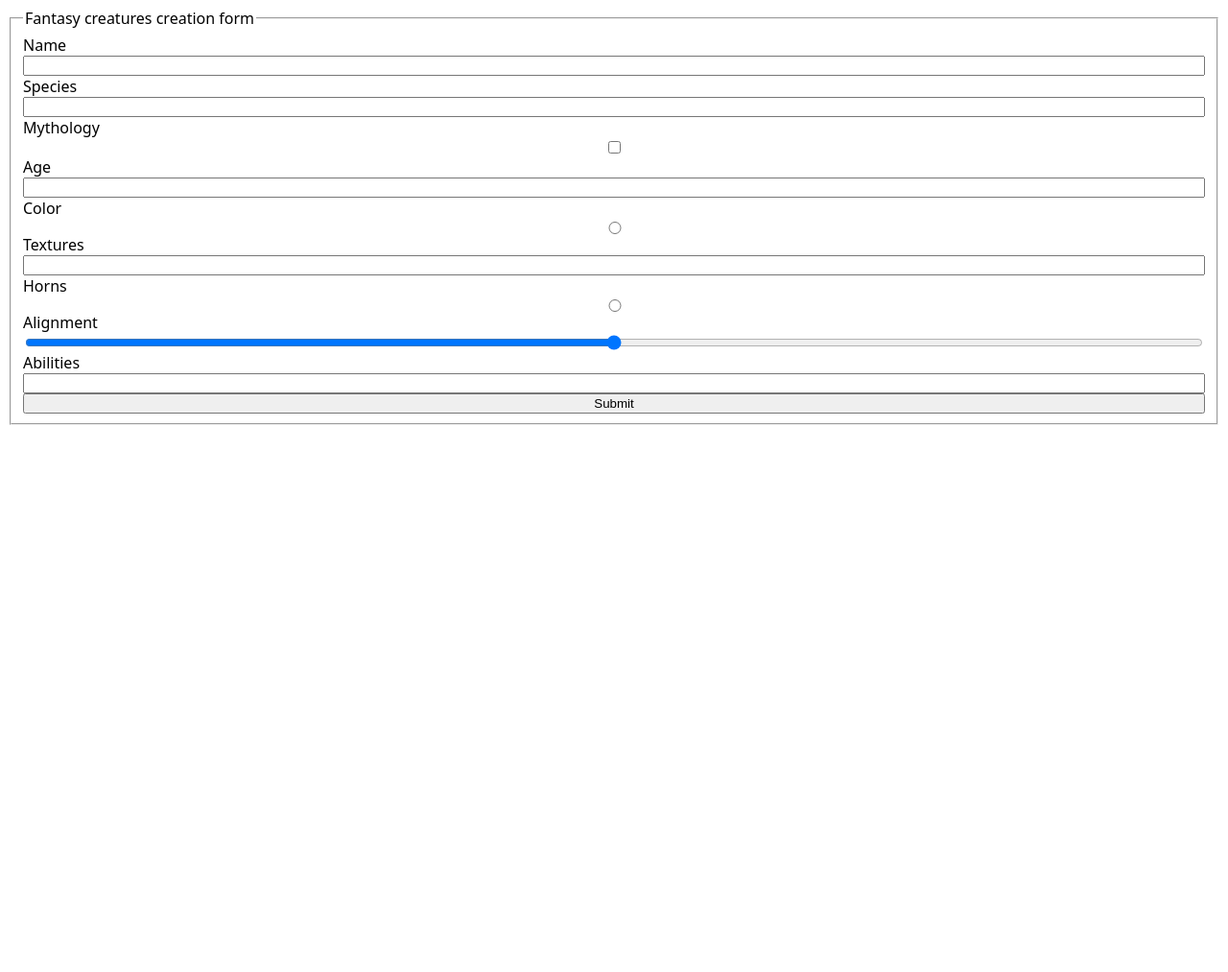
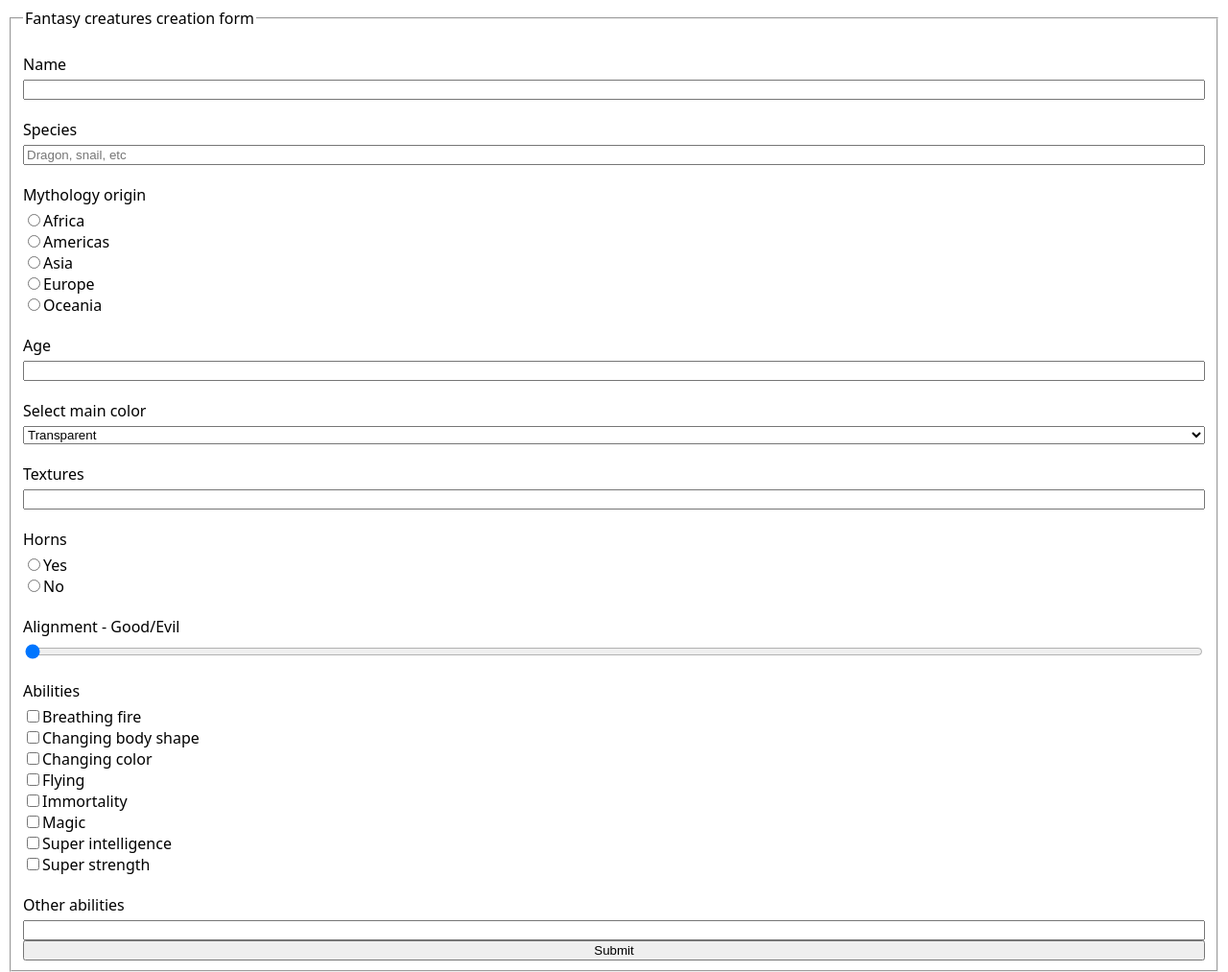
Before and after one commit to annacyb/Form-fantasy_creature, a plain HTML site: page index.html in a window 1280 px wide. Shown: the whole page at 96% size. Before the commit the page ends 800 px from the top, so only its background shows below. Drawn offline with Linux system fonts and the light colour scheme.

Commit message:
Form types matched

```diff
--- a/index.html
+++ b/index.html
@@ -16,32 +16,100 @@
         <fieldset style="display:flex; flex-direction: column;">
             <legend>Fantasy creatures creation form</legend>
 
-            <label for="name">Name</label>
+            <label for="name" class="title-label">Name</label>
             <input name="name" id="name" type="text" required>
 
-            <label for="species">Species</label>
-            <input name="species" id="species" type="text">
+            <label for="species" class="title-label">Species</label>
+            <input name="species" id="species" type="text" placeholder="Dragon, snail, etc">
 
-            <label for="mythology">Mythology</label>
-            <input name="mythology" id="mythology" type="checkbox">
+            <label for="mythology" class="title-label">Mythology origin</label>
 
-            <label for="age">Age</label>
+            <label for="radio1-Mythology">
+                <input id="radio1-Mythology" name="radio-Mythology" type="radio" />Africa
+            </label>
+            <label for="radio2-Mythology">
+                <input id="radio2-Mythology" name="radio-Mythology" type="radio" />Americas
+            </label>
+            <label for="radio3-Mythology">
+                <input id="radio3-Mythology" name="radio-Mythology" type="radio" />Asia
+            </label>
+            <label for="radio4-Mythology">
+                <input id="radio4-Mythology" name="radio-Mythology" type="radio" />Europe
+            </label>
+            <label for="radio5-Mythology">
+                <input id="radio5-Mythology" name="radio-Mythology" type="radio" />Oceania
+            </label>
+
+            <label for="age" class="title-label">Age</label>
             <input name="age" id="age" type="number" required>
 
-            <label for="color">Color</label>
-            <input name="color" id="color" type="radio">
+            <label for="selectColor" class="title-label">Select main color</label>
+              <select id="selectColor">
+                <optgroup label="All colors">
+                  <option><div class="colorCircle" style="background-color: blue;"></div>
+                      Transparent</option>
+                  <option>Multicolored</option>
+                  <option>Black</option>
+                  <option>Blue</option>
+                  <option>Brown</option>
+                  <option>Gold</option>
+                  <option>Green</option>
+                  <option>Grey</option>
+                  <option>Orange</option>
+                  <option>Pink</option>
+                  <option>Purple</option>
+                  <option>Red</option>
+                  <option>Silver</option>
+                  <option>White</option>
+                  <option>Yellow</option>
+                </optgroup>
+              </select>
 
-            <label for="textures">Textures</label>
+            <label for="textures" class="title-label">Textures</label>
             <input name="textures" id="textures" type="text">
 
-            <label for="horns">Horns</label>
-            <input name="horns" id="horns" type="radio" required>
+            <label for="horns" class="title-label">Horns</label>
+            <label for="horns-Yes">
+                <input id="horns-Yes" name="horns" type="radio" />Yes
+            </label>
+            <label for="horns-No">
+                <input id="horns-No" name="horns" type="radio" />No
+            </label>
 
-            <label for="alignment">Alignment</label>
-            <input name="alignment" id="alignment" type="range" required>
+            <label for="alignment" class="title-label">Alignment - Good/Evil</label>
+            <input name="alignment" id="alignment" type="range" min="1" max="10" value="1" step="1" required>
 
-            <label for="abilities">Abilities</label>
-            <input name="abilities" id="abilities" type="text" required>
+
+            <label for="abilities" class="title-label">Abilities</label>
+
+            <label for="checkbox1-Abilities">
+                <input id="checkbox1-Abilities" name="checkbox-Abilities" type="checkbox" />Breathing fire
+            </label>
+            <label for="checkbox2-Abilities">
+                <input id="checkbox2-Abilities" name="checkbox-Abilities" type="checkbox" />Changing body shape
+            </label>
+            <label for="checkbox3-Abilities">
+                <input id="checkbox3-Abilities" name="checkbox-Abilities" type="checkbox" />Changing color
+            </label>
+            <label for="checkbox4-Abilities">
+                <input id="checkbox4-Abilities" name="checkbox-Abilities" type="checkbox" />Flying
+            </label>
+            <label for="checkbox5-Abilities">
+                <input id="checkbox5-Abilities" name="checkbox-Abilities" type="checkbox" />Immortality
+            </label>
+            <label for="checkbox6-Abilities">
+                <input id="checkbox7-Abilities" name="checkbox-Abilities" type="checkbox" />Magic
+            </label>
+            <label for="checkbox7-Abilities">
+                <input id="checkbox7-Abilities" name="checkbox-Abilities" type="checkbox" />Super intelligence
+            </label>
+            <label for="checkbox8-Abilities">
+                <input id="checkbox8-Abilities" name="checkbox-Abilities" type="checkbox" />Super strength
+            </label>
+
+            <label for="text-Abilities" class="title-label">Other abilities</label>
+            <input name="text-Abilities" id="textAbilities" type="text">
+
 
             <button type="submit">Submit</button>
 
--- a/style.css
+++ b/style.css
@@ -1,3 +1,18 @@
 body {
     font-family: system-ui;
 }
+
+.colorCircle {
+    height: 10px;
+    width: 10px;
+    border-radius: 50px;
+}
+
+/* button {
+    all: unset;
+} */
+
+.title-label {
+    margin-top: 20px;
+    padding-bottom: 5px;
+}
```
